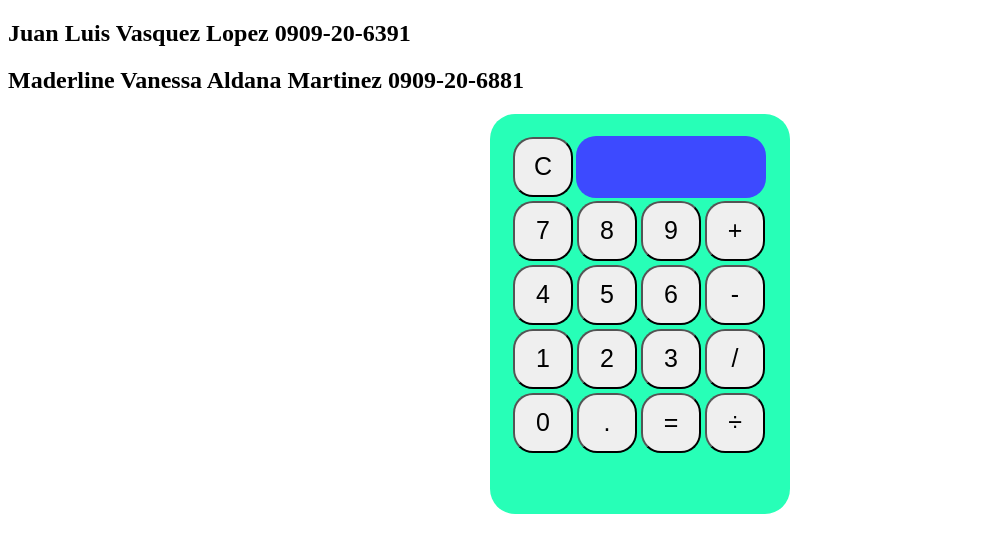
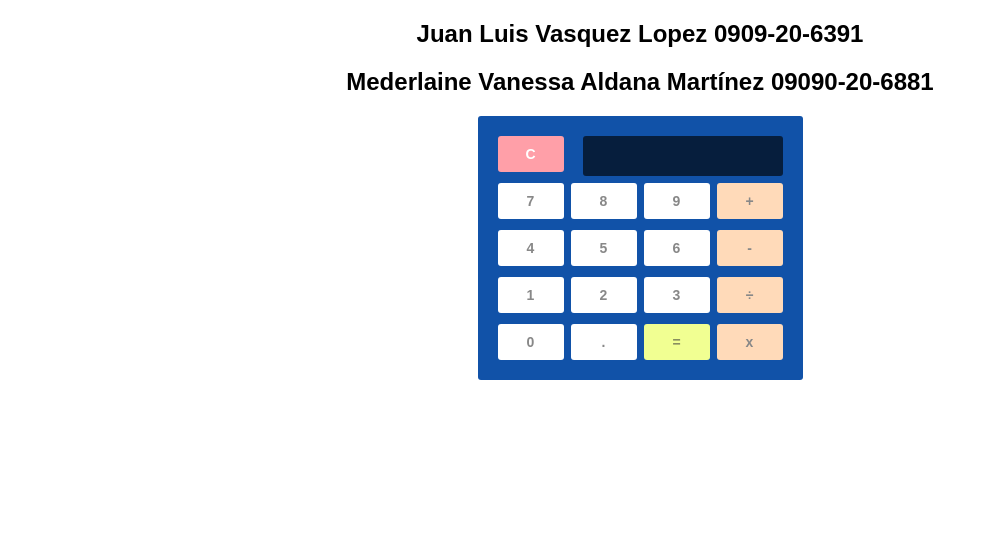
Before and after one commit to JuanVasUMG/Corto-Calculadora, a plain HTML site: page index.html in a window 1280 px wide. Shown: the whole page, without its empty margins (0-988 px from the left). Drawn offline with Linux system fonts and the light colour scheme.

Commit message:
Cambios para nueva calculadora

```diff
--- a/calculadora.js
+++ b/calculadora.js
@@ -1,75 +1,31 @@
-//Variables Operativas
-var operando1;
-var operando2;
-var operando;
+function pulsada (tecla) {
 
-function init(){
-    //variables
-    var resultado = document.getElementById("result");
-    var reset = document.getElementById("reset");
-    var suma = document.getElementById("suma");
-    var resta = document.getElementById("result");
-    var division = document.getElementById("division");
-    var multiplicacion = document.getElementById("multiplicacion");
-    var igual = document.getElementById("igual");
-    var punto = document.getElementById("punto");
-    var cero = document.getElementById("cero");
-    var uno = document.getElementById("uno");
-    var dos = document.getElementById("dos");
-    var tres = document.getElementById("tres");
-    var cuatro = document.getElementById("cuatro");
-    var cinco = document.getElementById("cinco");
-    var seis = document.getElementById("seis");
-    var siete = document.getElementById("siete");
-    var ocho = document.getElementById("ocho");
-    var nueve = document.getElementById("nueve");
+    var listaNodosPantalla = document.getElementsByClassName('pantalla');
 
-    //Eventos
+    var nodoTextoPantalla = listaNodosPantalla[0].firstChild;
 
-    //Botones Numericos
-    punto.onclick = function(e){
-        resultado.textContent = resultado.textContent + "."
-    }
-    cero.onclick = function(e){
-        resultado.textContent = resultado.textContent + "0"
-    }
-    uno.onclick = function(e){
-        resultado.textContent = resultado.textContent + "1"
-    }
-    dos.onclick = function(e){
-        resultado.textContent = resultado.textContent + "2"
-    }
-    tres.onclick = function(e){
-        resultado.textContent = resultado.textContent + "3"
-    }
-    cuatro.onclick = function(e){
-        resultado.textContent = resultado.textContent + "4"
-    }
-    cinco.onclick = function(e){
-        resultado.textContent = resultado.textContent + "5"
-    }
-    seis.onclick = function(e){
-        resultado.textContent = resultado.textContent + "6"
-    }
-    siete.onclick = function(e){
-        resultado.textContent = resultado.textContent + "7"
-    }
-    ocho.onclick = function(e){
-        resultado.textContent = resultado.textContent + "8"
-    }
-    nueve.onclick = function(e){
-        resultado.textContent = resultado.textContent + "9"
-    }
+    switch(tecla) {
 
-    //Botones especiales
-    reset.onclick = function(e){
-        resetear();
-    }
-    suma.onclick = function(e){
-        operando1 = resultado.textContent;
-        operando = "+";
-        limpiar();
+                    case 'C':
+
+                    nodoTextoPantalla.nodeValue = ' ';
+
+                    break;
+
+                    case '=':
+
+                    var resultado = eval(nodoTextoPantalla.nodeValue);
+
+                    nodoTextoPantalla.nodeValue = resultado;
+
+                    break;
+
+                    default:
+
+                    nodoTextoPantalla.nodeValue = nodoTextoPantalla.nodeValue + tecla;
+
+                    break;
 
     }
 
-}
+    }
--- a/estilo.css
+++ b/estilo.css
@@ -1,28 +1,70 @@
-.calculadora {
-    display: block;
-    margin: 0 auto;
-    padding: 20px;
-    background-color: rgba(0, 255, 170, 0.849);
-    width: 300px;
-    height: 400px;
-    border-radius: 25px;
-}
-.calculadora td button{
-    display: block;
-    width: 60px;
-    height: 60px;
-    font-size: 25px;
-    border-radius: 20px;
+body {
+    font-family: sans-serif;
+    text-align:center;
 }
 
-#result{
+#calculadora {
+    font: bold 14px Arial,sans-serif;
+    background-color: #1152a8;
+    border-radius: 3px;
+    height: auto;
+    margin: 0 auto;
+    padding: 20px 20px 9px;
+    width: 285px;
+}
+
+.parteSuperior .pantalla {
+    background-color: rgba(0, 0, 0, 0.637);
+    border-radius: 3px;
+    color: #FFFFFF;
+    float: right;
+    font-size: 17px;
+    height: 40px;
+    letter-spacing: 1px;
+    line-height: 40px;
+    padding: 0 10px;
+    text-align: right;
+    width: 180px;}
+
+.teclas, .parteSuperior {
+    overflow: hidden;
+}
+
+.teclas span, .parteSuperior span.limpiar {
+    background-color: #FFFFFF;
+    border-radius: 3px;
+    color: #888888;
+    cursor: pointer;
+    float: left;
+    height: 36px;
+    line-height: 36px;
+    margin: 0 7px 11px 0;
     text-align: center;
-    font-size: 20px;
-    margin-bottom: 50px;
-    width: 120px;
-    height: 60px;
-    line-height: 100px;
-    background-color: rgb(61, 74, 255);
-    border-radius: 20px;
-    overflow-y: scroll;
+    transition: all 0.4s ease 0s;
+    width: 66px;
 }
+
+.parteSuperior span.limpiar {
+    background-color:#FF7C87;
+}
+
+.teclas span.operador {
+    background-color: #FFDAB9;
+    margin-right: 0;
+}
+
+.teclas span.igual {
+    background-color: #F1FF92;
+    color: #888E5F;
+}
+
+.parteSuperior span.limpiar {
+    background-color: #FF9FA8;
+    color: #FFFFFF;
+}
+
+.teclas span:hover, .teclas span.igual:hover, .parteSuperior span.limpiar:hover {
+    background-color: #9C89F6;
+    color: #FFFFFF;
+
+}
--- a/index.html
+++ b/index.html
@@ -1,45 +1,66 @@
 <!DOCTYPE html>
-<html lang="es">
+<html>
 <head>
     <meta charset="UTF-8">
-    <meta http-equiv="X-UA-Compatible" content="IE=edge">
-    <meta name="viewport" content="width=device-width, initial-scale=1.0">
-    <title>Corto Calculator JS</title>
-    <link type= "text/css"  href= "estilo.css" rel= "stylesheet">
+    <title>Calculadora con JavaScript</title>
+    <link type="text/css" href="estilo.css" rel="stylesheet">
 </head>
-<body onload="init();">
-    <h2>Juan Luis Vasquez Lopez 0909-20-6391</h2>
-    <h2>Maderline Vanessa Aldana Martinez 0909-20-6881</h2>
-    <table class="calculadora">
-        <tr>
-            <td><button id="reset">C</button></td>
-            <td colspan="3" id="result"></td> <!--Display de calculadora-->
-        </tr>
-        <tr>
-            <td><button id="siete">7</button></td>
-            <td><button id="ocho">8</button></td>
-            <td><button id="nueve">9</button></td>
-            <td><button id="suma">+</button></td>
-        </tr>
-        <tr>
-            <td><button id="cuatro">4</button></td>
-            <td><button id="cinco">5</button></td>
-            <td><button id="seis">6</button></td>
-            <td><button id="resta">-</button></td>
-        </tr>
-        <tr>
-            <td><button id="uno">1</button></td>
-            <td><button id="dos">2</button></td>
-            <td><button id="tres">3</button></td>
-            <td><button id="division">/</button></td>
-        </tr>
-        <tr>
-            <td><button id= "cero">0</button></td>
-            <td><button id= "punto">.</button></td>
-            <td><button id= "igual">=</button></td>
-            <td><button id="multiplicacion">÷</button></td>
-        </tr>
-    </table>
-    <script src="calculadora.js"></script>
+<body>
+
+    <div id="cabecera">
+        <h2>Juan Luis Vasquez Lopez 0909-20-6391</h2>
+        <h2>Mederlaine Vanessa Aldana Martínez 09090-20-6881</h2>
+    </div>
+
+    <!-- Calculadora -->
+    <div id="calculadora">
+        <!-- pantalla y tecla limpiar -->
+        <div class="parteSuperior">
+
+            <span class="limpiar" onclick="pulsada('C')">C</span>
+            <div class="pantalla"> </div> <!--Ojo tenemos un espacio para que exista nodeValue-->
+
+        </div>
+
+        <div class="teclas">
+
+             <!-- operadores y otras teclas -->
+
+            <span onclick="pulsada('7')">7</span>
+
+            <span onclick="pulsada('8')">8</span>
+
+            <span onclick="pulsada('9')">9</span>
+
+            <span class="operador" onclick="pulsada('+')">+</span>
+
+            <span onclick="pulsada('4')">4</span>
+
+                <span onclick="pulsada('5')">5</span>
+
+                <span onclick="pulsada('6')">6</span>
+
+                <span class="operador" onclick="pulsada('-')">-</span>
+
+                <span onclick="pulsada('1')">1</span>
+
+                <span onclick="pulsada('2')">2</span>
+
+                <span onclick="pulsada('3')">3</span>
+
+                <span class="operador" onclick="pulsada('/')">÷</span>
+
+                <span onclick="pulsada('0')">0</span>
+
+                <span onclick="pulsada('.')">.</span>
+
+                <span class="igual" onclick="pulsada('=')">=</span>
+
+                <span class="operador" onclick="pulsada('*')">x</span>
+
+            </div>
+
+</div>
+<script src="calculadora.js"></script>
 </body>
 </html>
```
